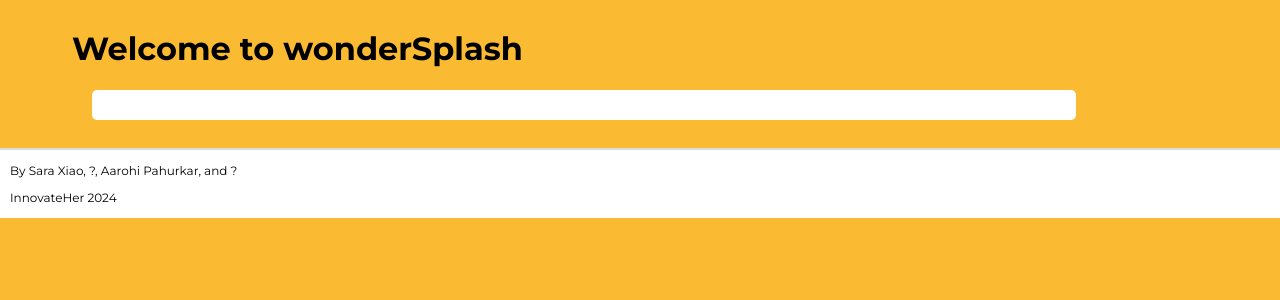
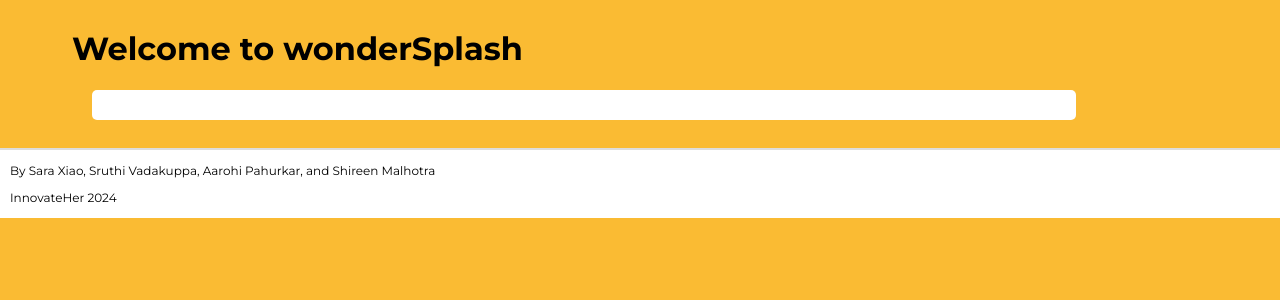
Before and after one commit to saraxiao0/wonderSplash, a Flask app: page / in a window 1280 px wide. Shown: the part 38-338 px from the top of the page. Run offline with Flask 3, Linux system fonts and the light colour scheme.

Commit message:
added rest of our names

```diff
--- a/app/templates/base.html
+++ b/app/templates/base.html
@@ -32,7 +32,7 @@
         </div>
 
         <div id = "footer">
-            <p class="smalltext">By Sara Xiao, ?, Aarohi Pahurkar, and ?</p>
+            <p class="smalltext">By Sara Xiao, Sruthi Vadakuppa, Aarohi Pahurkar, and Shireen Malhotra</p>
             <p class="smalltext">InnovateHer 2024</p>
         </div>
     </body>
```
